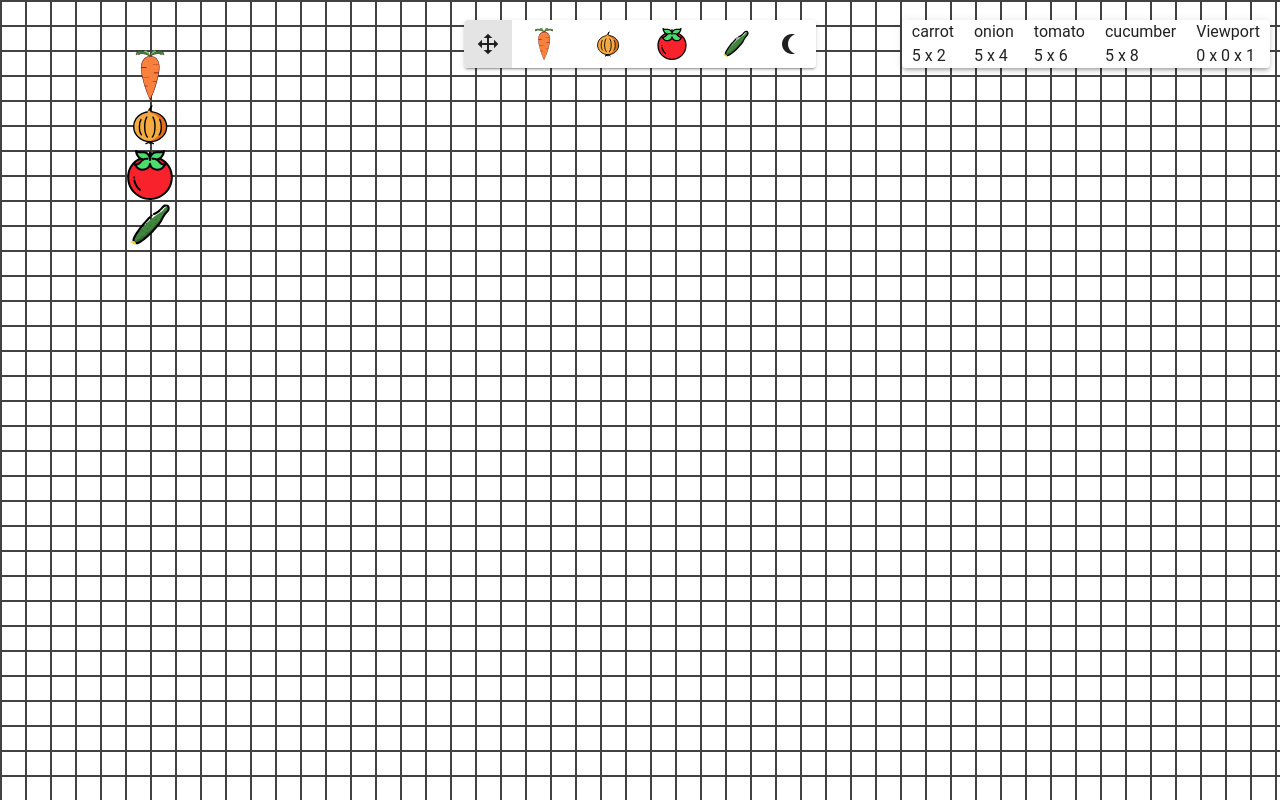
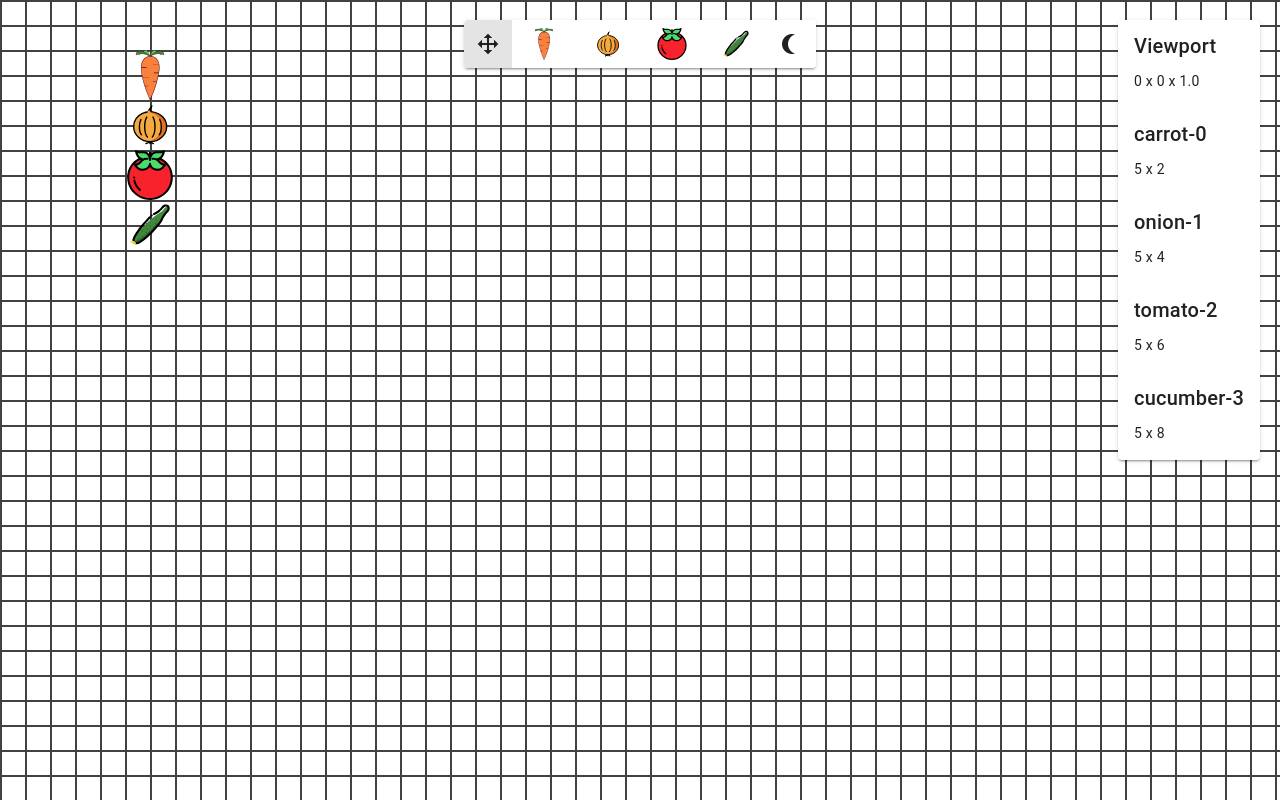
Before and after one commit to SpaceShaman/allelo, a Vue app: page / in a window 1280 px wide. Built offline with nearby package versions, Linux system fonts and the light colour scheme.

Commit message:
style(PlanerView.vue): improve card layout and styling for better readability and aesthetics

```diff
--- a/src/views/PlanerView.vue
+++ b/src/views/PlanerView.vue
@@ -6,15 +6,21 @@ const plants = plantsStore();
 </script>
 
 <template>
-  <v-card class="info" elevation="3">
-    <div v-for="plant in plants.planted" :key="plant.name" class="plant-info">
-      <p>{{ plant.name }}</p>
-      <p>{{ plant.position.x }} x {{ plant.position.y }}</p>
-    </div>
-    <div class="plant-info">
-      <p>Viewport</p>
-      <p>{{ viewport.x }} x {{ viewport.y }} x {{ viewport.scale }}</p>
-    </div>
+  <v-card class="info" elevation="2">
+    <v-card
+      title="Viewport"
+      :text="`${viewport.x} x ${viewport.y} x ${viewport.scale.toFixed(1)}`"
+      variant="text"
+    >
+    </v-card>
+    <v-card
+      v-for="plant in plants.planted"
+      :key="plant.name"
+      :title="`${plant.name}-${plant.id}`"
+      :text="`${plant.position.x} x ${plant.position.y}`"
+      variant="text"
+    >
+    </v-card>
   </v-card>
   <Plants />
   <Grid />
@@ -25,12 +31,7 @@ const plants = plantsStore();
 .info {
   position: fixed;
   top: 20px;
-  right: 10px;
+  right: 20px;
   z-index: 2;
 }
-.plant-info {
-  display: inline-block;
-  padding-left: 10px;
-  padding-right: 10px;
-}
 </style>
```
